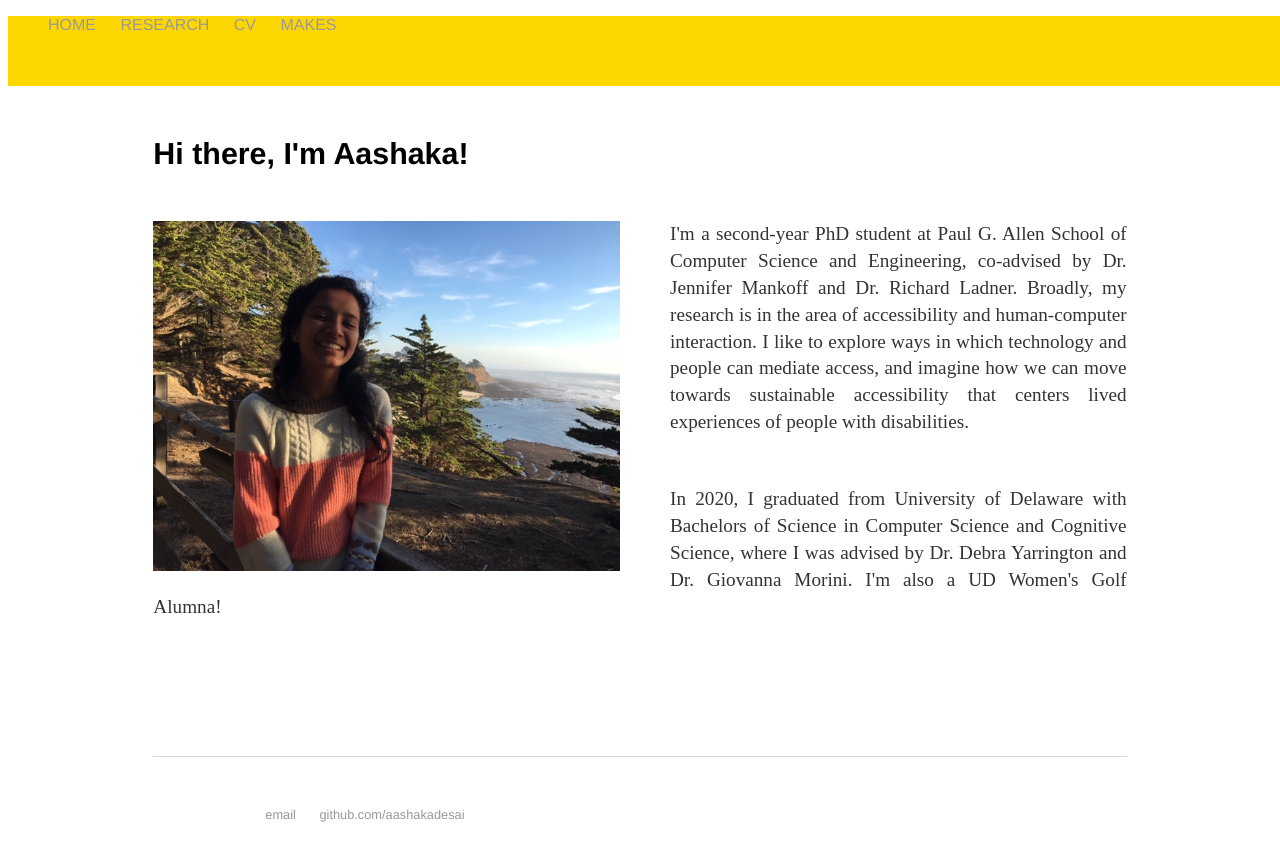
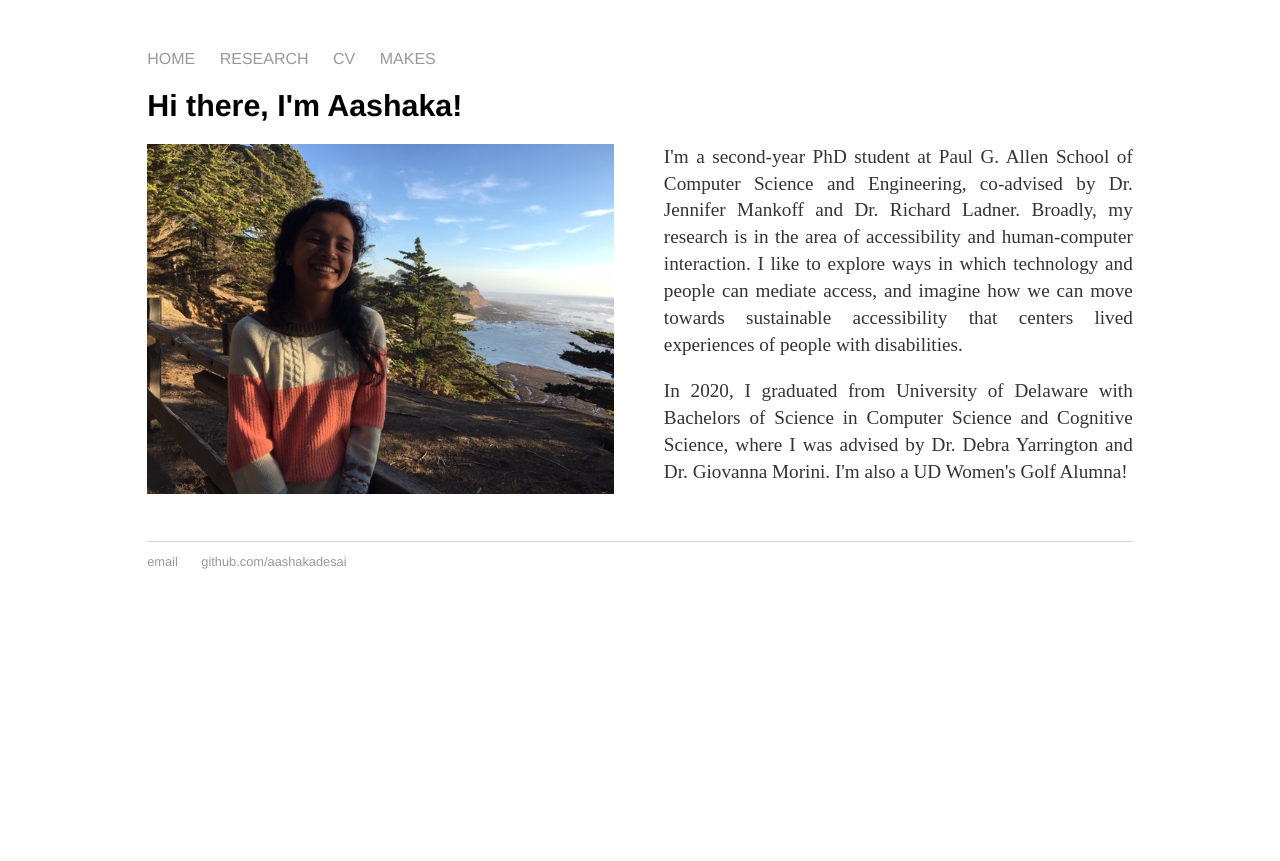
Before and after one commit to aashakadesai/aashakadesai.github.io, a Jekyll site: the page built from index.html, in a window 1280 px wide. Shown: the top 861 px of the page. Built offline with Jekyll 4.4.1, drawn with Linux system fonts in a browser that asks for light colours.

Commit message:
Update main.css

```diff
--- a/css/main.css
+++ b/css/main.css
@@ -1,14 +1,15 @@
+body{
+    margin: 50px auto;
+    width: 77%;
+}
+
 nav ul{
-    background:#FFD700;
     font-family:'Helvetica', 'Arial', 'Sans-Serif';
+    padding: 0px;
     list-style: none;
-    height:70px;
-    width: 100%;
 }
 
 footer ul {
-    margin: 50px auto;
-    width: 77%;
     font-family:'Helvetica', 'Arial', 'Sans-Serif';
     padding: 0px;
     list-style: none;
@@ -27,8 +28,7 @@
 a {
     text-decoration: none;
     color: #999;
-    margin: 50px auto;
-    width: 77%;
+
 }
 a:hover {
     text-decoration: underline;
@@ -36,35 +36,25 @@
 h1 {
     font-size: 1.9em;
     font-family:'Helvetica', 'Arial', 'Sans-Serif';
-    margin: 50px auto;
-    width: 77%;
 }
 h2 {
     font-size: 1.5em;
     font-family:'Helvetica', 'Arial', 'Sans-Serif';
-    margin: 50px auto;
-    width: 77%;
 }
 h3 {
     font-size: 1.3em;
     font-family:'Helvetica', 'Arial', 'Sans-Serif';
     text-align:right;
-    margin: 50px auto;
-    width: 77%;
 }
 p {
     font-size: 1.2em;
     line-height: 1.4em;
     color: #333;
     text-align: justify;
-    margin: 50px auto;
-    width: 77%;
 }
 footer {
     border-top: 1px solid #d5d5d5;
     font-size: .8em;
-    margin: 50px auto;
-    width: 77%;
 }
 
 ul.posts {
```
